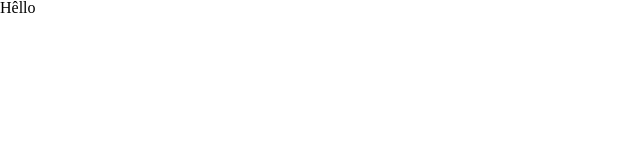
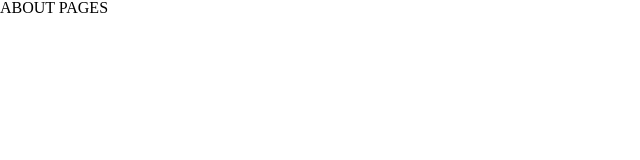
Before and after one commit to MTruong2000/EdmicroIelts, a React (Vite) app: page /about in a window 1280 px wide. Shown: the top 160 px of the page, without its empty margins (0-640 px from the left). Built offline with nearby package versions, Linux system fonts and the light colour scheme.

Commit message:
setup react router

```diff
--- a/package.json
+++ b/package.json
@@ -14,6 +14,7 @@
     "react": "^18.3.1",
     "react-dom": "^18.3.1",
     "react-router": "^6.27.0",
+    "react-router-dom": "^6.27.0",
     "sass": "^1.80.3"
   },
   "devDependencies": {
--- a/src/main.jsx
+++ b/src/main.jsx
@@ -1,10 +1,11 @@
-import { StrictMode } from 'react'
-import { createRoot } from 'react-dom/client'
-import App from './App.jsx'
-import './index.css'
+import { StrictMode } from "react";
+import { createRoot } from "react-dom/client";
+import { RouterProvider } from "react-router-dom";
+import router from "./routes/router.jsx";
+import "./index.css";
 
-createRoot(document.getElementById('root')).render(
+createRoot(document.getElementById("root")).render(
   <StrictMode>
-    <App />
-  </StrictMode>,
-)
+    <RouterProvider router={router} />
+  </StrictMode>
+);
--- /dev/null
+++ b/src/pages/about/index.jsx
@@ -0,0 +1,12 @@
+import { useState } from 'react'
+import './style.scss'
+
+function About() {
+  return (
+    <>
+      ABOUT PAGES
+    </>
+  )
+}
+
+export default About
--- /dev/null
+++ b/src/pages/home/index.jsx
@@ -0,0 +1,14 @@
+import { useState } from 'react'
+import './style.scss'
+
+function Home() {
+  const [count, setCount] = useState(0)
+
+  return (
+    <>
+      HOME PAGES
+    </>
+  )
+}
+
+export default Home
--- /dev/null
+++ b/src/routes/router.jsx
@@ -0,0 +1,16 @@
+import { createBrowserRouter } from "react-router-dom";
+import Home from "../pages/home";
+import About from "../pages/about";
+
+const router = createBrowserRouter([
+  {
+    path: "/",
+    element: <Home />
+  },
+  {
+    path: "/about",
+    element: <About />
+  }
+]);
+
+export default router;
```
Also changed, not shown: src/pages/about/style.scss (added), src/pages/home/style.scss (added), 1 other file (tests, documents, lock files or other folders).
